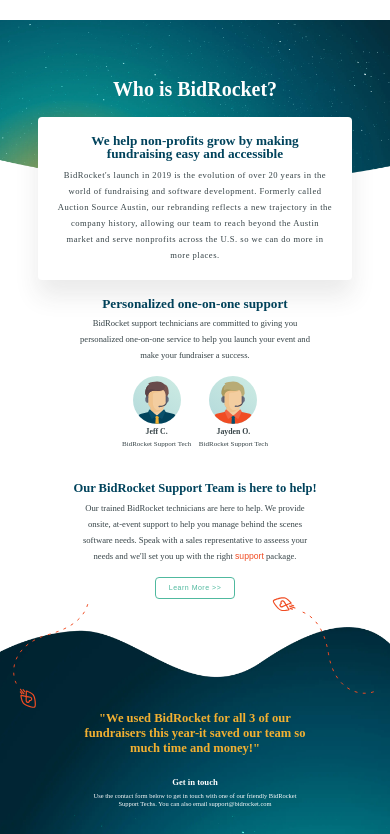
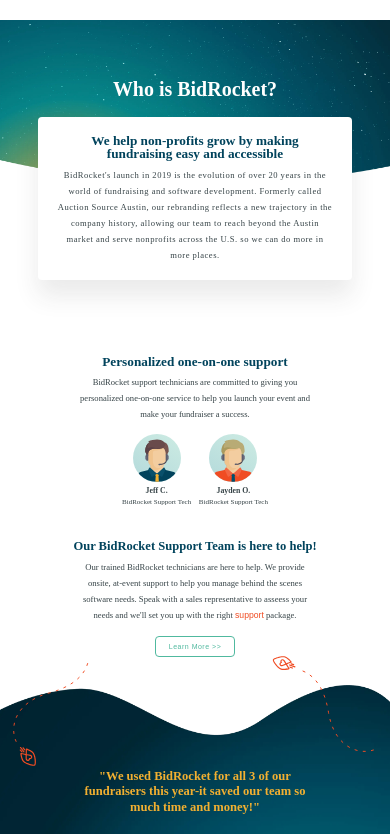
Before and after one commit to wisemufin/Responsive-Bidrocket, a plain HTML site: page about.html in a window 390 px wide. Shown: the top 834 px of the page. Drawn offline with Linux system fonts and the light colour scheme; a web font is replaced by a local one.

Commit message:
Update about.css

```diff
--- a/resources/css/about.css
+++ b/resources/css/about.css
@@ -1000,3 +1000,9 @@
     margin-top: 33.527vw;
   }
 }
+
+@media all and (max-width: 425px) {
+  .support-section {
+    margin-top: 48.527vw;
+  }
+}
```
